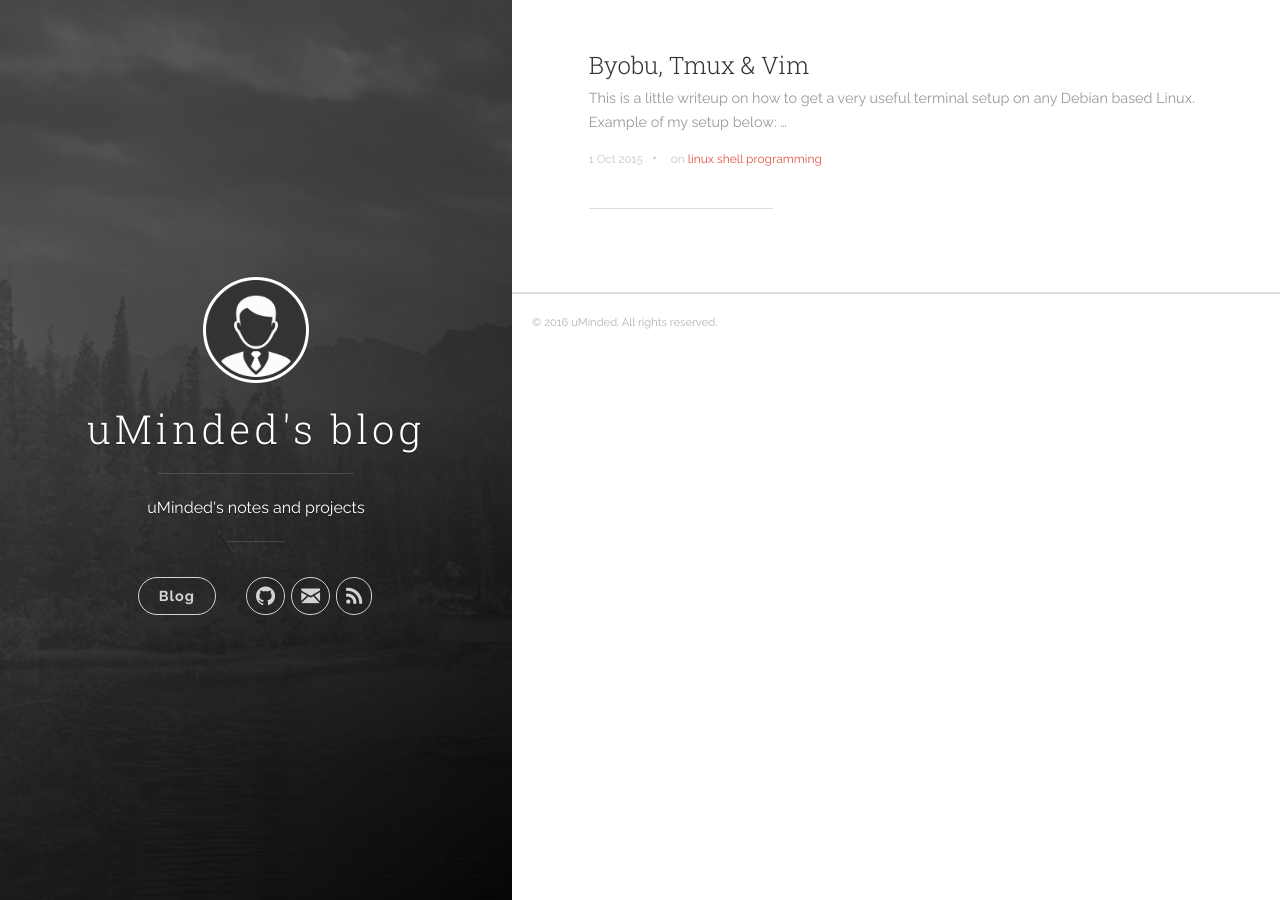
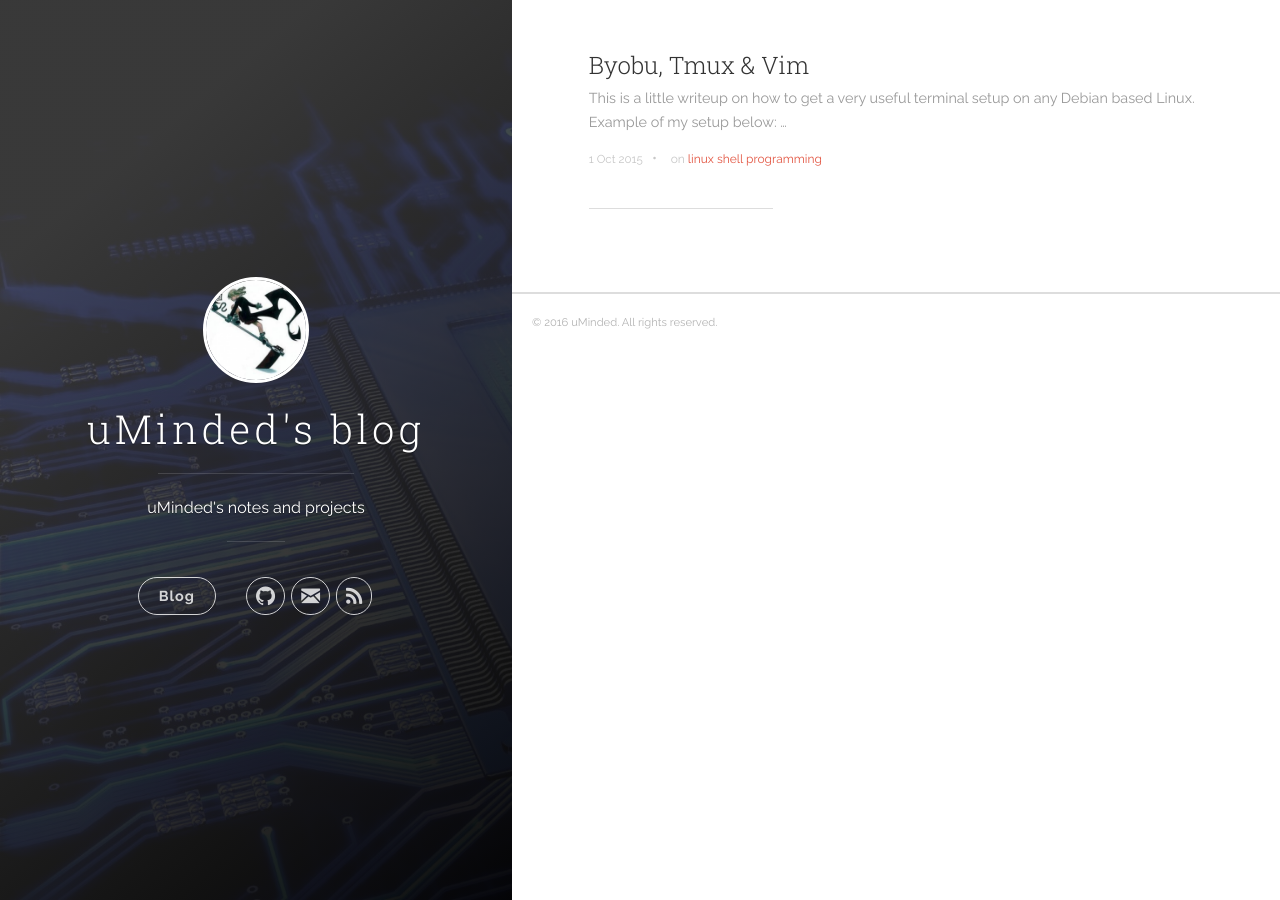
Before and after one commit to iceblu3710/iceblu3710.github.io, a Jekyll site: the page built from index.html, in a window 1280 px wide. Built offline with Jekyll 4.4.1, drawn with Linux system fonts in a browser that asks for light colours; nearby versions of some CDN libraries; the list of posts is cut into pages by our own code.

Commit message:
Changed background and avitar

```diff
--- a/_includes/header.html
+++ b/_includes/header.html
@@ -3,13 +3,13 @@
   <i class="icon icon-x-circle btn-mobile-close__icon hidden"></i>
 </span>
 
-<header class="panel-cover" style="background-image: url({{ "images/cover.jpg" | prepend: site.baseurl }})">
+<header class="panel-cover" style="background-image: url({{ "images/processor-background.jpg" | prepend: site.baseurl }})">
   <div class="panel-main">
 
     <div class="panel-main__inner panel-inverted">
     <div class="panel-main__content">
         <a href="{{ site.baseurl }}" title="link to home of {{ site.title }}">
-          <img src="{{ "images/profile.jpg" | prepend: site.baseurl }}" class="user-image" alt="My Profile Photo">
+          <img src="{{ "images/profile-pic.jpg" | prepend: site.baseurl }}" class="user-image" alt="My Profile Photo">
           <h1 class="panel-cover__title panel-title">{{ site.title }}</h1>
         </a>
         <hr class="panel-cover__divider">
```
Also changed, not shown: images/processor-background.jpg (added), images/profile-pic.jpg (added).
